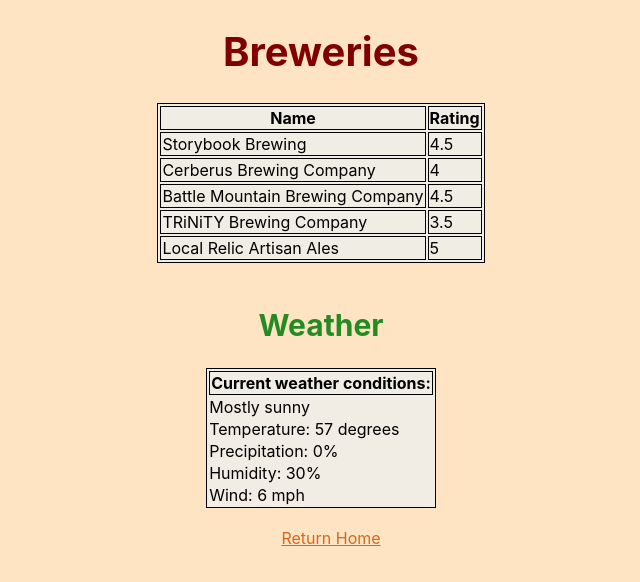
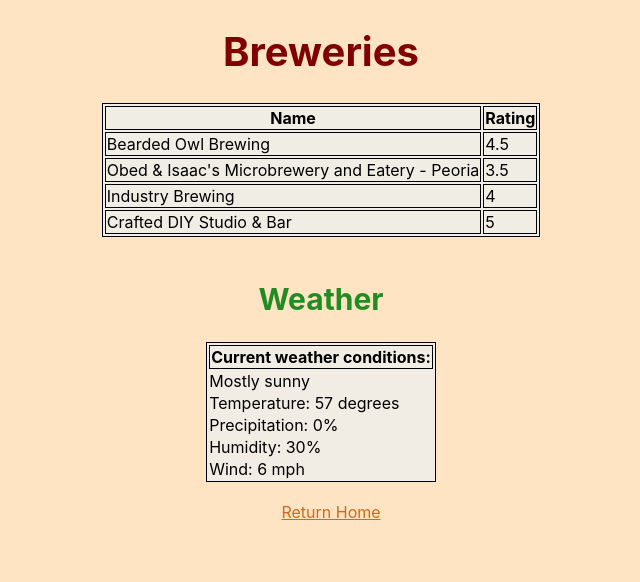
Before and after one commit to alsa475/five-oclock-somewhere, a React (Create React App) app: page /breweries in a window 1280 px wide. Shown: the top 582 px of the page, without its empty margins (319-959 px from the left). Built offline with nearby package versions, Linux system fonts and the light colour scheme.

Commit message:
update style and results

```diff
--- a/src/App.js
+++ b/src/App.js
@@ -9,6 +9,7 @@
 import wineries from './data/wineries';
 import distilleries from './data/distilleries';
 import weather from './data/weather';
+import results from './data/results';
 
 
 function App() {
@@ -23,7 +24,7 @@
           </Route>
 
           <Route path="/breweries">
-            <BreweryPage breweries={breweries} weather={weather}/>
+            <BreweryPage results={results} weather={weather}/>
           </Route>
 
           <Route path="/wineries">
--- a/src/components/BreweryRow.js
+++ b/src/components/BreweryRow.js
@@ -1,8 +1,8 @@
-function BreweryRow({brewery}) {
+function BreweryRow({ result }) {
     return (
         <tr>
-            <td>{brewery.business}</td>
-            <td>{brewery.rating}</td>
+            <td>{result.business}</td>
+            <td>{result.rating}</td>
         </tr>
     )
 }
--- a/src/components/BreweryTable.js
+++ b/src/components/BreweryTable.js
@@ -1,7 +1,7 @@
 import BreweryRow from '../components/BreweryRow';
 
 
-function BreweryTable({breweries}) {
+function BreweryTable({ results }) {
 
     return (
         <table>
@@ -14,7 +14,7 @@
             </thead>
 
             <tbody>
-                {breweries.map((brewery, i) => <BreweryRow brewery={brewery} key={i}/>)}
+                {results.map((result, i) => <BreweryRow result={result} key={i}/>)}
             </tbody>
 
         </table>
--- a/src/data/breweries.js
+++ b/src/data/breweries.js
@@ -1,9 +1,9 @@
 const breweries = [
-    { business: 'Storybook Brewing', rating: 4.5 },
-    { business: 'Cerberus Brewing Company', rating: 4.0 },
-    { business: 'Battle Mountain Brewing Company', rating: 4.5 },
-    { business: 'TRiNiTY Brewing Company', rating: 3.5 },
-    { business: 'Local Relic Artisan Ales', rating: 5.0 }
+    { "business": 'Storybook Brewing', rating: 4.5 },
+    { "business": 'Cerberus Brewing Company', rating: 4.0 },
+    { "business": 'Battle Mountain Brewing Company', rating: 4.5 },
+    { "business": 'TRiNiTY Brewing Company', rating: 3.5 },
+    { "business": 'Local Relic Artisan Ales', rating: 5.0 }
 ];
 
 export default breweries;
--- /dev/null
+++ b/src/data/results.js
@@ -0,0 +1,2 @@
+const results=[{"business": "Bearded Owl Brewing", "rating": 4.5}, {"business": "Obed & Isaac's Microbrewery and Eatery - Peoria", "rating": 3.5}, {"business": "Industry  Brewing", "rating": 4.0}, {"business": "Crafted DIY Studio & Bar", "rating": 5.0}]
+export default results
--- a/src/pages/BreweryPage.js
+++ b/src/pages/BreweryPage.js
@@ -4,13 +4,13 @@
 import WeatherTable from '../components/WeatherTable';
 
 
-function BreweryPage({ breweries, weather }){
+function BreweryPage({ results, weather }){
 
     return (
         <div>
             <h1>Breweries</h1>
 
-            <BreweryTable breweries={breweries}></BreweryTable>
+            <BreweryTable results={results}></BreweryTable>
             <br></br>
 
             <h2>Weather</h2>
--- a/src/style/style.css
+++ b/src/style/style.css
@@ -36,8 +36,8 @@
 
 .selection {
     display: inline-block;
-    margin-left: 150px;
-    margin-right: 150px;
+    width: 32.8%;
+
 }
 
 input {
```
